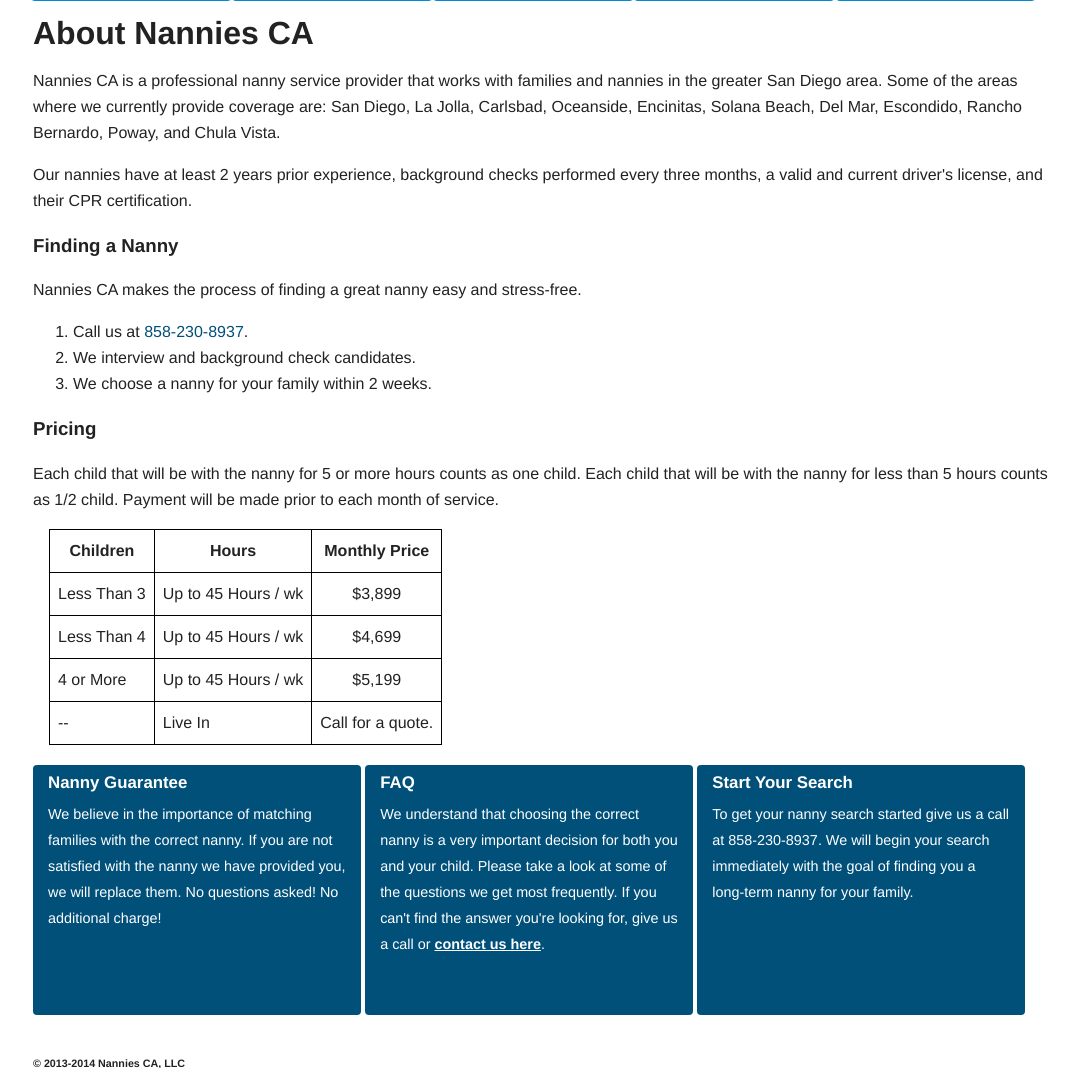
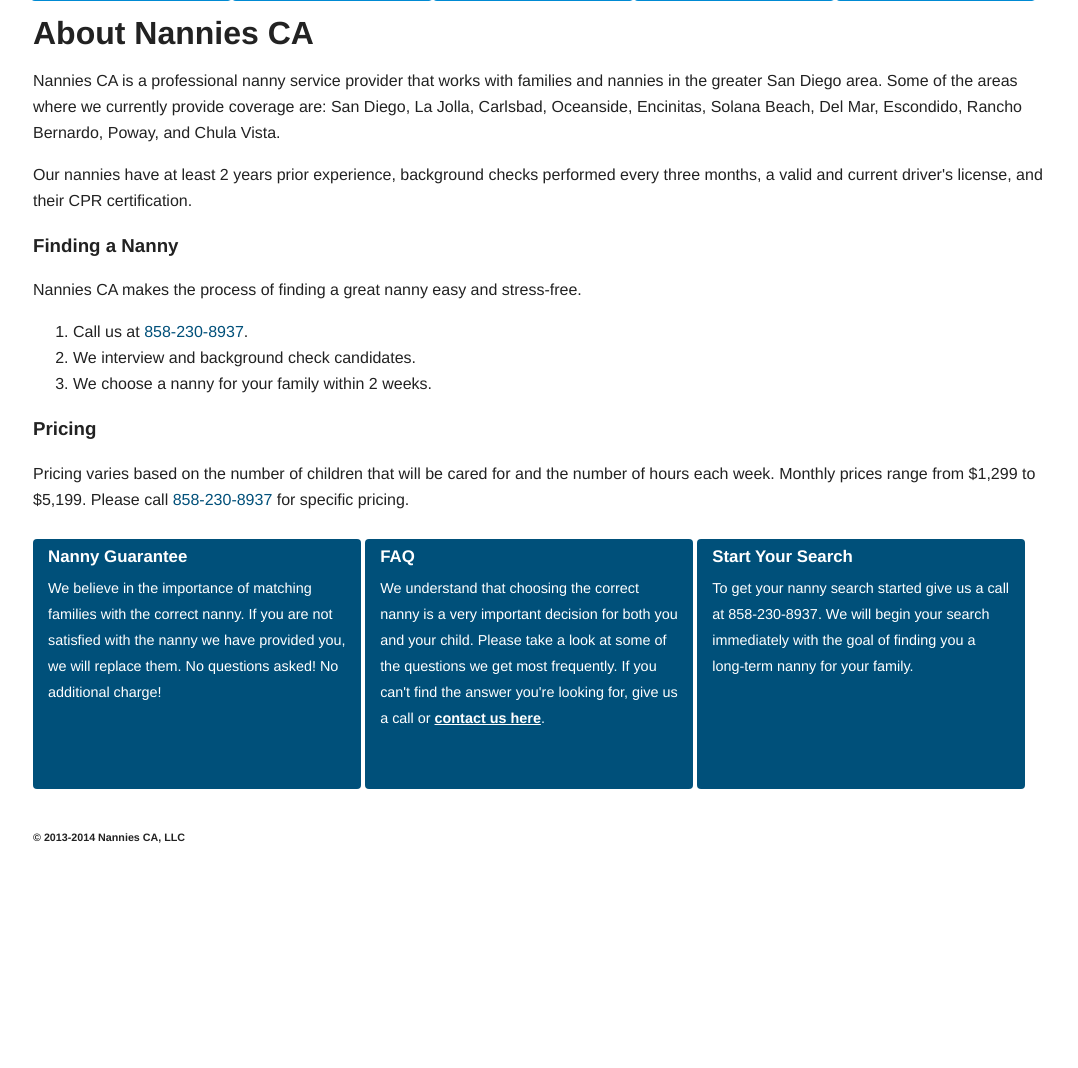
Before and after one commit to lhambsch/nannies_ca, a Django app: page /about/ in a window 1280 px wide. Shown: the part 152-1220 px from the top of the page, without its empty margins (95-1173 px from the left). After the commit the page ends 995 px from the top, so only its background shows below. Run offline with Django 3.2, Linux system fonts and the light colour scheme; parts of the project's set-up code (start-up, migrations or seed data) failed here and were passed over; some libraries are stand-ins or nearby versions.

Commit message:
Removed pricing table

```diff
--- a/templates/about.html
+++ b/templates/about.html
@@ -21,7 +21,7 @@
             </section>
             <section>
                 <h3>Pricing</h3>
-                <p>Each child that will be with the nanny for 5 or more hours counts as one child. Each child that will be with the nanny for less than 5 hours counts as 1/2 child. Payment will be made prior to each month of service.</p>
+                <!-- <p>Each child that will be with the nanny for 5 or more hours counts as one child. Each child that will be with the nanny for less than 5 hours counts as 1/2 child. Payment will be made prior to each month of service.</p>
                 <table id="pricing-table">
                     <thead>
                         <tr>
@@ -52,7 +52,8 @@
                             <td>Call for a quote.</td>
                         </tr>
                     </tbody>
-                </table>
+                </table> -->
+                <p>Pricing varies based on the number of children that will be cared for and the number of hours each week. Monthly prices range from $1,299 to $5,199. Please call <a href="tel:858-230-8937" class="phone-link">858-230-8937</a> for specific pricing.</p>
             </section>
             <!-- <section>
                 <h3>Payment</h3>
```
